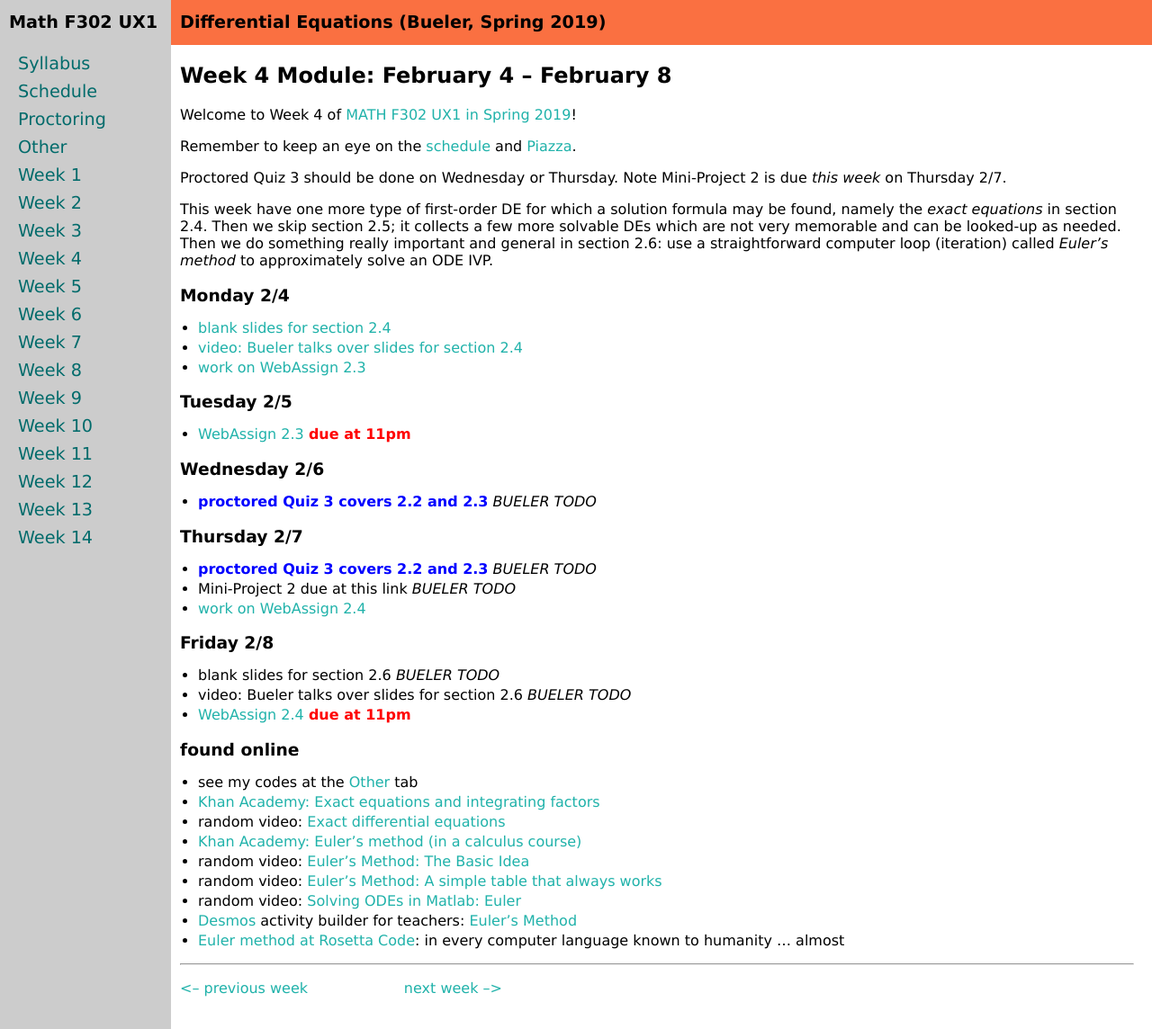
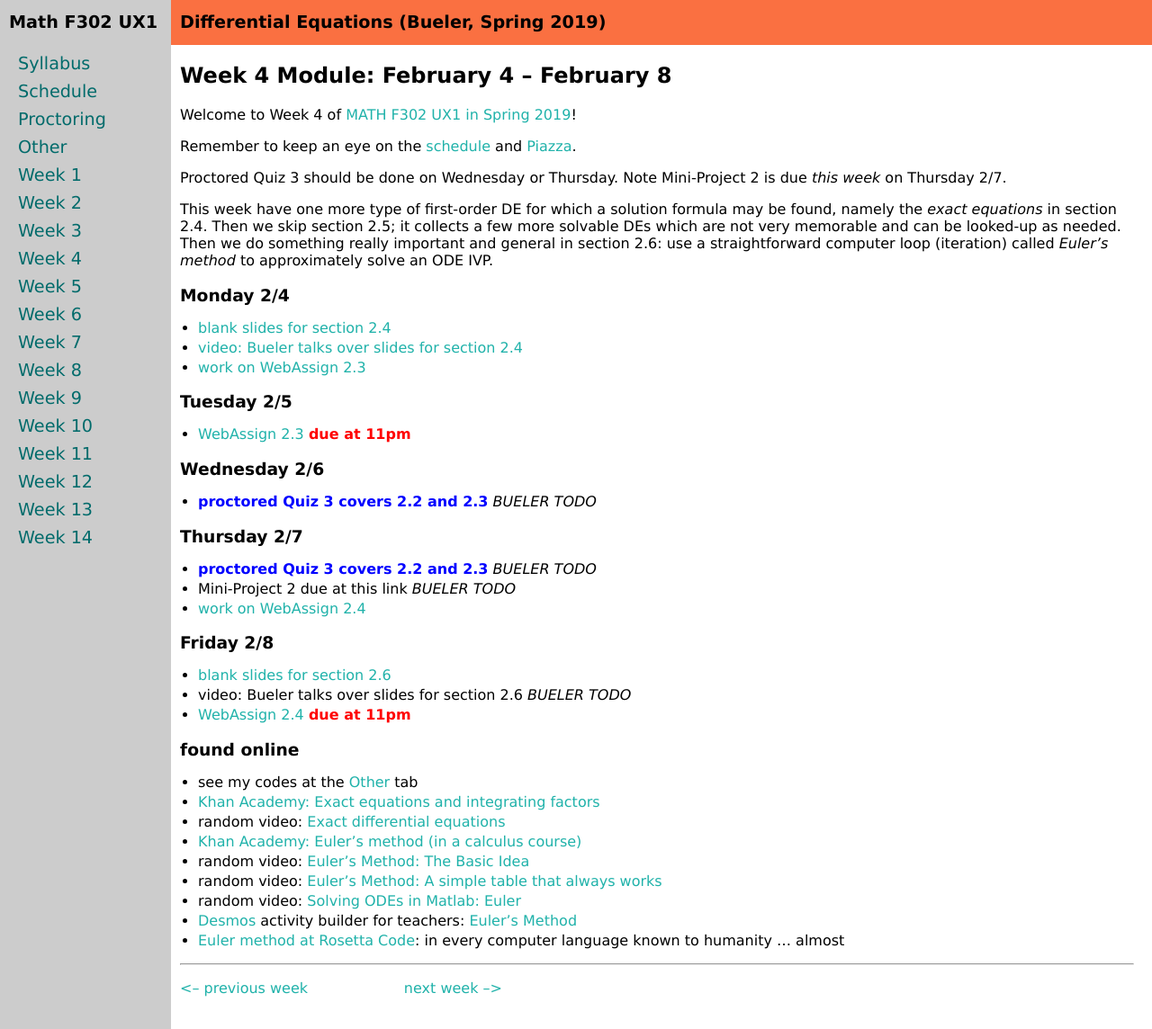
Before and after one commit to bueler/math302, a Jekyll site: the page built from week4.md, in a window 1280 px wide and 1144 px high. Shown: the whole window at 90% size. Built offline with Jekyll 4.4.1, drawn with Linux system fonts in a browser that asks for light colours.

Commit message:
slides for 2.6 done ... need voice-over

```diff
--- a/week4.md
+++ b/week4.md
@@ -30,7 +30,7 @@ This week have one more type of first-order DE for which a solution formula may
 * [work on WebAssign 2.4](https://www.webassign.net/)
 
 ### Friday 2/8
-* blank slides for section 2.6 _BUELER TODO_
+* [blank slides for section 2.6](assets/slides/2-6.pdf)
 * video: Bueler talks over slides for section 2.6 _BUELER TODO_
 * [WebAssign 2.4](https://www.webassign.net/) <span style="color:red">**due at 11pm**</span>
 
```
Also changed, not shown: 3 other files.
